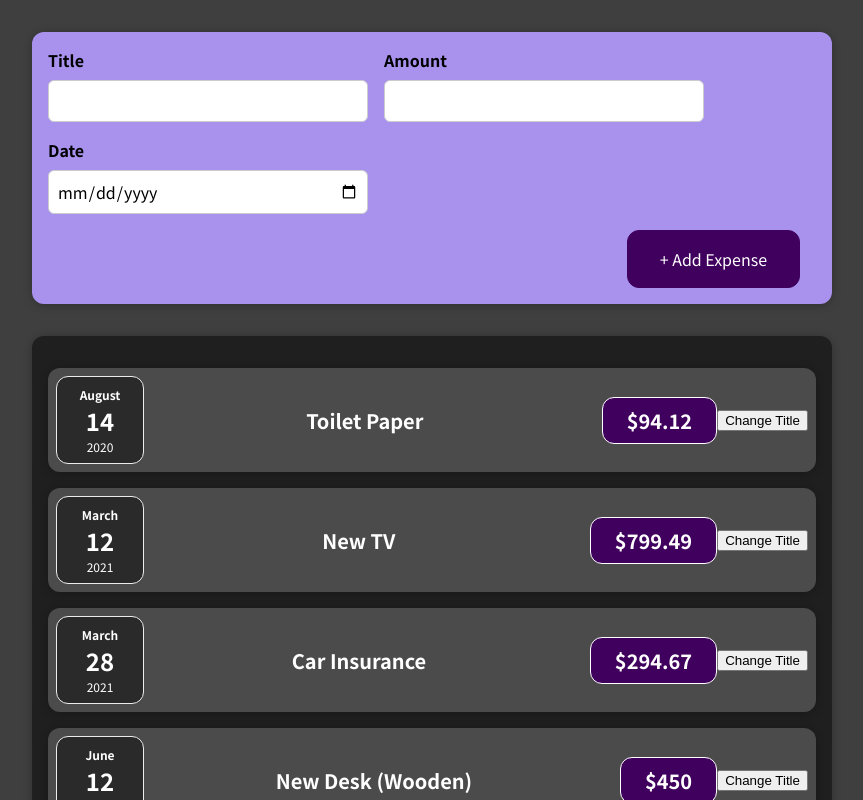
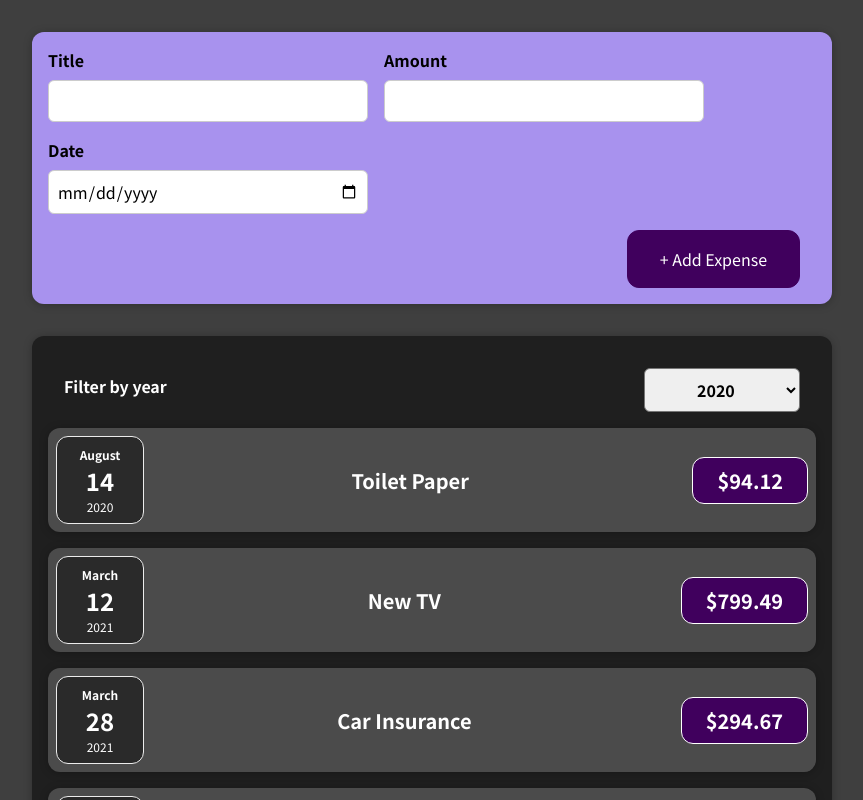
Before and after one commit to pickles135/budjet-track, a React (Create React App) app: page / in a window 1280 px wide. Shown: the top 800 px of the page, without its empty margins (208-1071 px from the left). Built offline with nearby package versions, Linux system fonts and the light colour scheme.

Commit message:
creates filter component that plifts state value to parent component Expenses

```diff
--- a/src/components/Expenses/ExpenseItem.js
+++ b/src/components/Expenses/ExpenseItem.js
@@ -1,28 +1,18 @@
-import React, { useState } from "react";
+import React from "react";
 import Card from '../UI/Card';
 import ExpenseDate from "./ExpenseDate";
 import "./ExpenseItem.css";
 
 const ExpenseItem = (props) => {
- const [title, setTitle] = useState(props.title);
-
-  const clickHandler = () => {
-    setTitle('Updated.')
-    console.log(title)
-  }
-
-  console.log('React is rendering ExpenseItem')
-
   return (
     <Card className="expense-item">
       <div>
         <ExpenseDate date={props.date}/>
       </div>
       <div className="expense-item__description">
-        <h2>{title}</h2>
+        <h2>{props.title}</h2>
         <div className="expense-item__price">${props.amount}</div>
       </div>
-      <button onClick={clickHandler}>Change Title</button>
     </Card>
   );
 };
--- a/src/components/Expenses/Expenses.js
+++ b/src/components/Expenses/Expenses.js
@@ -1,12 +1,24 @@
-import React from 'react'
-import Card from '../UI/Card';
-import ExpenseItem from './ExpenseItem';
+import React, { useState } from "react";
+import Card from "../UI/Card";
+import ExpenseItem from "./ExpenseItem";
+import ExpensesFilter from './ExpensesFilter';
 
-import './Expenses.css'
+import "./Expenses.css";
 
 function Expenses(props) {
-    return (
-      <Card className='expenses'>
+  const [filteredYear, setFilteredYear] = useState("2020");
+
+  const filterChangeHandler = (selectedYear) => {
+    setFilteredYear(selectedYear);
+  };
+
+  return (
+    <div>
+      <Card className="expenses">
+        <ExpensesFilter
+          selected={filteredYear}
+          onChangeFilter={filterChangeHandler}
+        />
         <ExpenseItem
           title={props.items[0].title}
           amount={props.items[0].amount}
@@ -28,7 +40,8 @@
           date={props.items[3].date}
         />
       </Card>
-    );
+    </div>
+  );
 }
 
-export default Expenses
+export default Expenses;
--- /dev/null
+++ b/src/components/Expenses/ExpensesFilter.css
@@ -0,0 +1,24 @@
+.expenses-filter {
+  color: white;
+  padding: 0 1rem;
+}
+
+.expenses-filter__control {
+  display: flex;
+  width: 100%;
+  align-items: center;
+  justify-content: space-between;
+  margin: 1rem 0;
+}
+
+.expenses-filter label {
+  font-weight: bold;
+  margin-bottom: 0.5rem;
+}
+
+.expenses-filter select {
+  font: inherit;
+  padding: 0.5rem 3rem;
+  font-weight: bold;
+  border-radius: 6px;
+}
--- /dev/null
+++ b/src/components/Expenses/ExpensesFilter.js
@@ -0,0 +1,25 @@
+import React from 'react';
+
+import './ExpensesFilter.css'
+
+const ExpensesFilter = (props) => {
+  const dropdownChangeHandler = (event) => {
+    props.onChangeFilter(event.target.value);
+  };
+
+  return (
+    <div className='expenses-filter'>
+      <div className='expenses-filter__control'>
+        <label>Filter by year</label>
+        <select value={props.selected} onChange={dropdownChangeHandler}>
+          <option value='2022'>2022</option>
+          <option value='2021'>2021</option>
+          <option value='2020'>2020</option>
+          <option value='2019'>2019</option>
+        </select>
+      </div>
+    </div>
+  );
+};
+
+export default ExpensesFilter;
```
